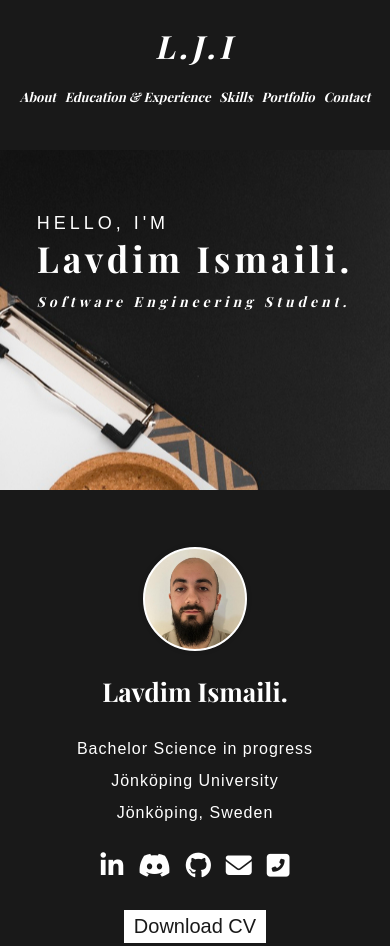
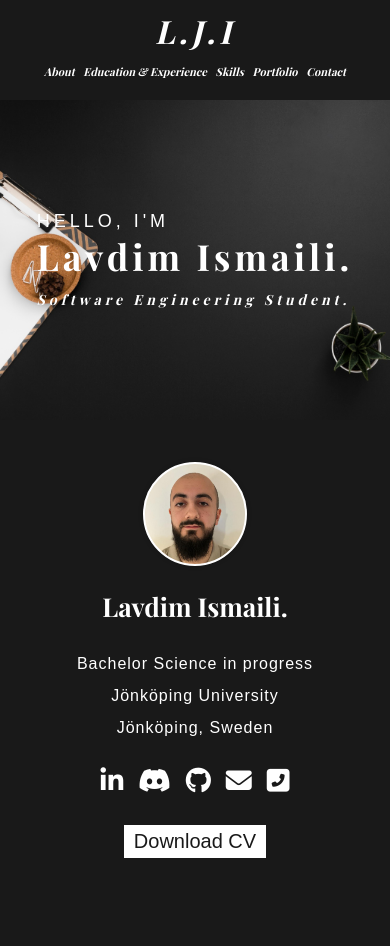
Before and after one commit to Labyrinthen/lavdim.ismaili, a plain HTML site: page index.html in a window 390 px wide. Shown: the top 946 px of the page. Drawn offline with nearby package versions, Linux system fonts and the light colour scheme; a web font is replaced by a local one.

Commit message:
Update style.css

```diff
--- a/style.css
+++ b/style.css
@@ -464,9 +464,7 @@
     .home a{
         font-size: 16px;
     }
-    .pic .text{
-        padding-bottom: 30%;
-    }
+
     .pic h2{
         font-size: 20px;
     }
@@ -597,10 +595,6 @@
     .pic {
         height: 40%;
         width: 100%;
-        background-size: auto;
-    }
-    .pic .text{
-        padding-bottom: 30%;
     }
     .info{
         width: 100%;
@@ -742,10 +736,10 @@
     .homenavdiv{
         flex-direction: column;
         justify-content: center;
-        height: 15%;
+        height: 10%;
     }
     .pictextdiv{
-        height: 85%;
+        height: 80%;
         flex-direction: column;
     }
     .home h1{
@@ -760,16 +754,12 @@
         width: 90%;
     }
     .home a{
-        font-size: 13px;
+        font-size: 11px;
     }
     .pic {
         height: 40%;
         width: 100%;
-        background-size: auto;
         background-position-y: 10%;
-    }
-    .pic .text{
-        padding-bottom: 30%;
     }
 
     .info{
```
